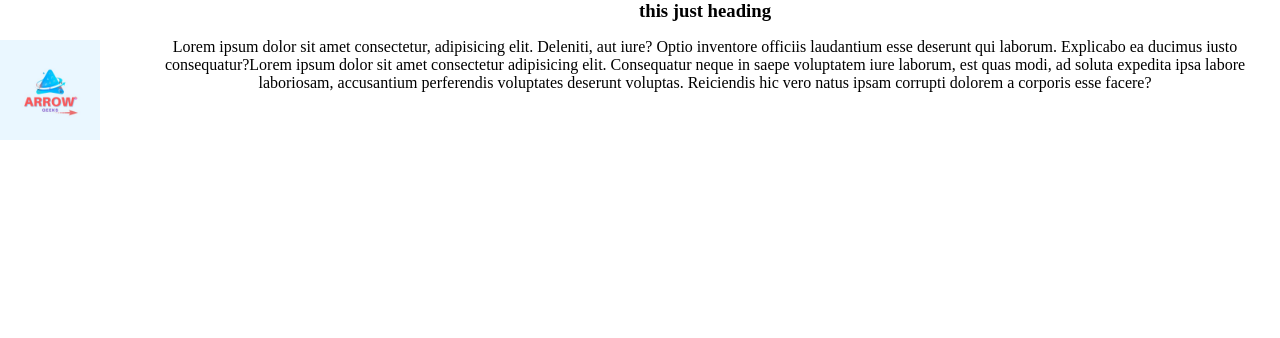
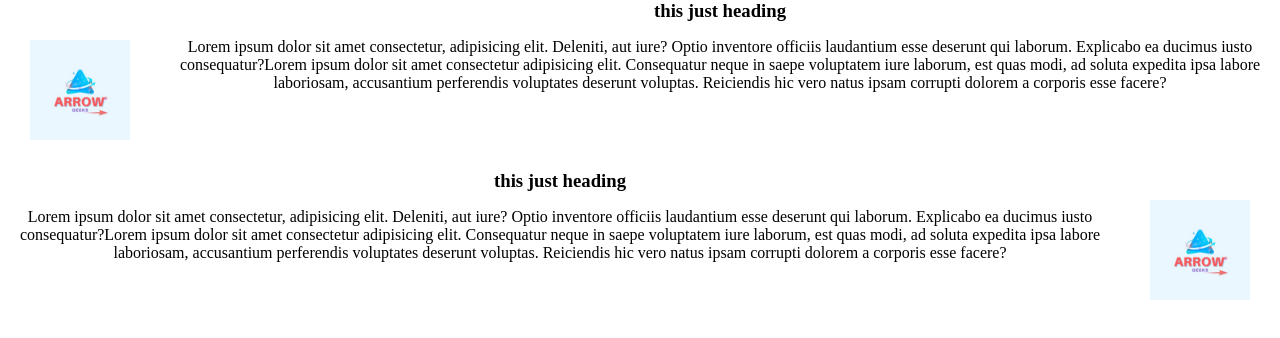
Before and after one commit to devmanoj777/websites, a plain HTML site: page index.html in a window 1280 px wide. Drawn offline with Linux system fonts and the light colour scheme.

Commit message:
new right element[C

```diff
--- a/index.html
+++ b/index.html
@@ -12,7 +12,16 @@
 </head>
 
 <body>
-    <div class="container">
+    <div class="container left ">
+        <img src="img/WhatsApp Image 2023-02-04 at 17.15.00.jpg" alt="img">
+        <h3>this just heading </h3>
+        <p>Lorem ipsum dolor sit amet consectetur, adipisicing elit. Deleniti, aut iure? Optio inventore officiis
+            laudantium esse deserunt qui laborum. Explicabo ea ducimus iusto consequatur?Lorem ipsum dolor sit amet
+            consectetur adipisicing elit. Consequatur neque in saepe voluptatem iure laborum, est quas modi, ad soluta
+            expedita ipsa labore laboriosam, accusantium perferendis voluptates deserunt voluptas. Reiciendis hic vero
+            natus ipsam corrupti dolorem a corporis esse facere?</p>
+    </div>
+    <div class="container right">
         <img src="img/WhatsApp Image 2023-02-04 at 17.15.00.jpg" alt="img">
         <h3>this just heading </h3>
         <p>Lorem ipsum dolor sit amet consectetur, adipisicing elit. Deleniti, aut iure? Optio inventore officiis
--- a/style.css
+++ b/style.css
@@ -10,7 +10,7 @@ img{
     width: 100px;
     display: block;
     float: left;
-    margin-right: 30px;
+    margin: 30px;
     display: block;
     margin-top: 40px;
 
@@ -22,3 +22,10 @@ h3{
 
 
 }
+.right{
+    clear: both;
+}
+.right img{
+    float: right;
+    margin: 30px;
+}
```
